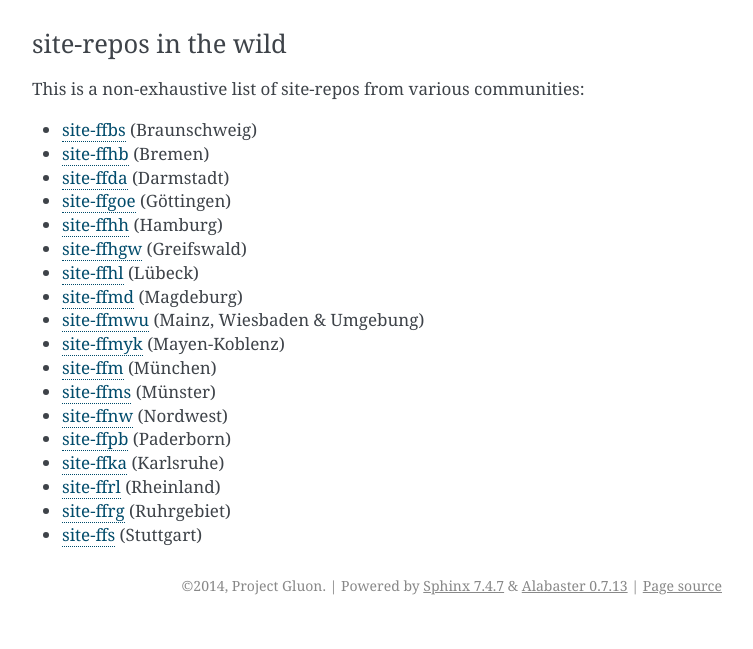
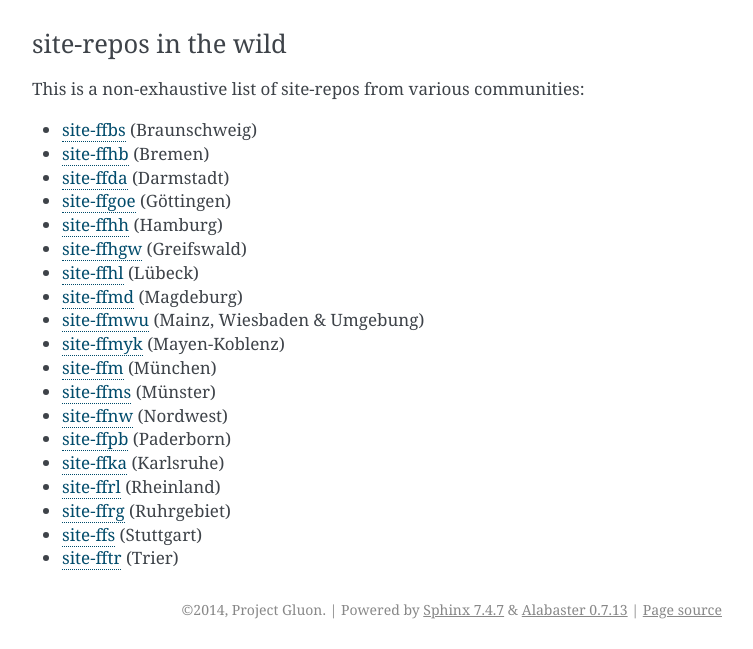
Before and after one commit to freifunk-gluon/gluon, a Sphinx documentation site: the page built from docs/user/site.rst, in a window 1280 px wide and 900 px high, scrolled down 7855 px, cut to the strip 251-900 px from the top of the window. Shown: the whole strip, without its empty margins (388-1141 px from the left). Built offline with Sphinx 7.4.7, drawn with Linux system fonts in a browser that asks for light colours; before the commit the page ends 8731 px from its top, so only the background shows below that.

Commit message:
Add Trier to site.rst

```diff
--- a/docs/user/site.rst
+++ b/docs/user/site.rst
@@ -229,3 +229,4 @@ This is a non-exhaustive list of site-repos from various communities:
 * `site-ffrl <https://github.com/ffrl/sites-ffrl>`_ (Rheinland)
 * `site-ffrg <https://github.com/ffruhr/site-ffruhr>`_ (Ruhrgebiet)
 * `site-ffs <https://github.com/freifunk-stuttgart/site-ffs>`_ (Stuttgart)
+* `site-fftr <https://github.com/freifunktrier/site-fftr>`_ (Trier)
```
